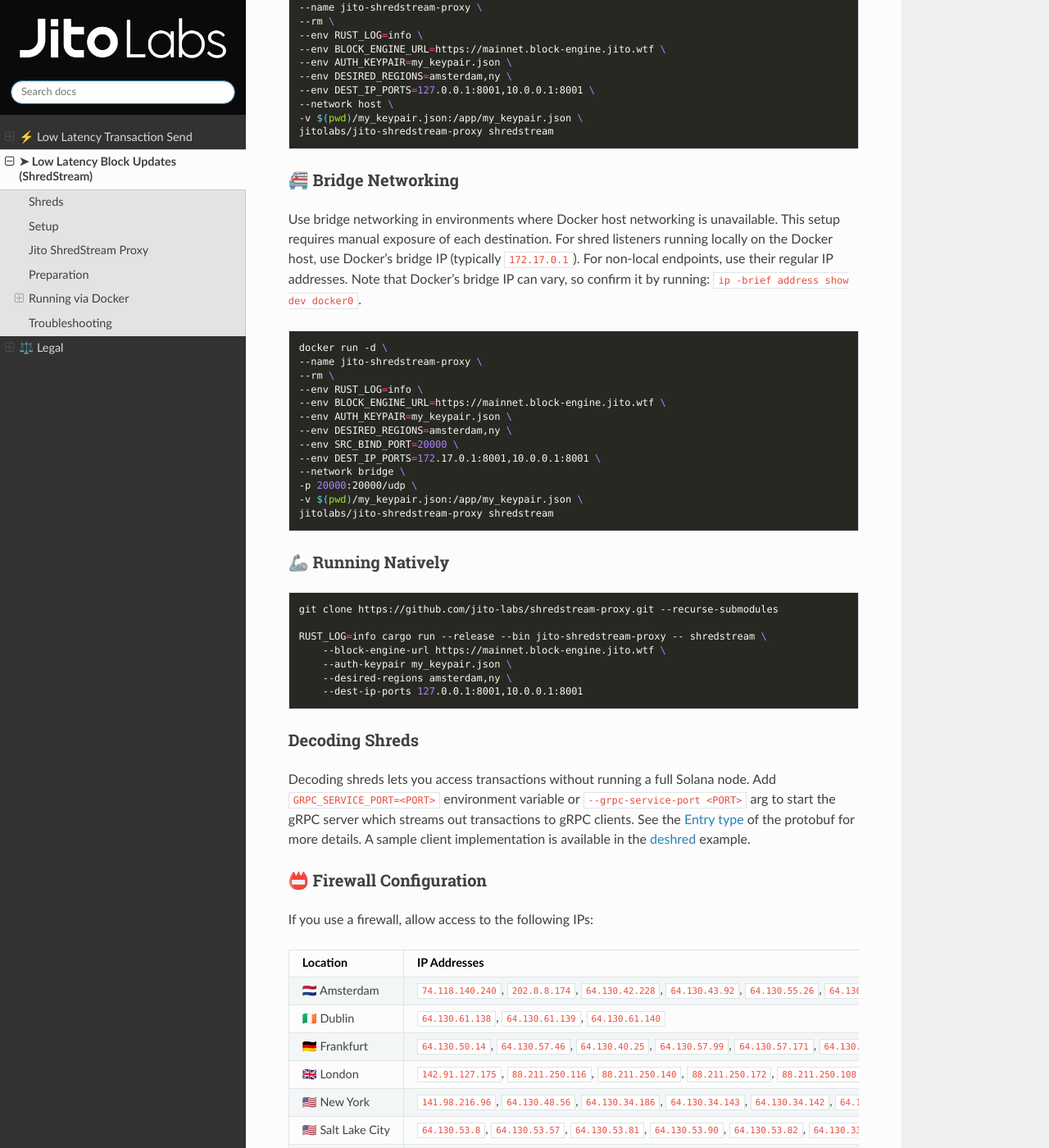
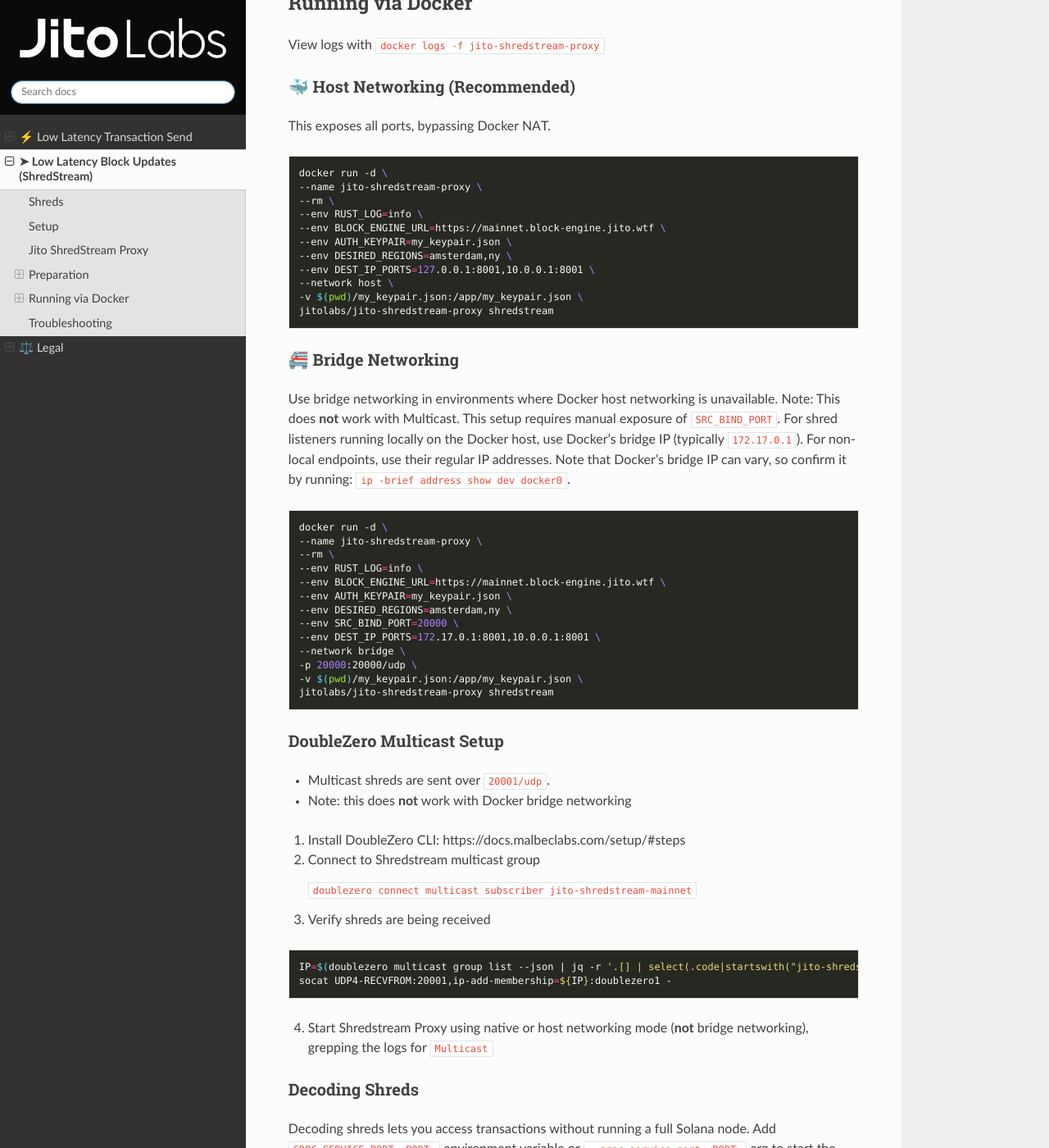
Before and after one commit to jito-labs/jito-docs, a Sphinx documentation site: the page built from docs/source/lowlatencytxnfeed.md, in a window 1280 px wide and 1400 px high, scrolled down 1751 px. Shown: the whole window at 82% size. Built offline with Sphinx 7.4.7 and the Read the Docs theme 3.1.0, drawn with Linux system fonts in a browser that asks for light colours; some of the changed text lies outside the part shown.

Commit message:
Add shredstream multicast docs (#57)

````diff
--- a/docs/source/lowlatencytxnfeed.md
+++ b/docs/source/lowlatencytxnfeed.md
@@ -39,6 +39,19 @@
     - `DESIRED_REGIONS`: Comma-delimited regions you want to receive shreds from, maximum of 2 regions, anything in excess will be ignored. [Same regions as for Block Engine](#api)
     - `DEST_IP_PORTS`: Comma-delimited IP:Port combinations to receive shreds on
     - Note: these examples will receive shreds from `amsterdam` and `ny` regions
+
+
+### 🦾 Running Natively
+
+```bash
+git clone https://github.com/jito-labs/shredstream-proxy.git --recurse-submodules
+
+RUST_LOG=info cargo run --release --bin jito-shredstream-proxy -- shredstream \
+    --block-engine-url https://mainnet.block-engine.jito.wtf \
+    --auth-keypair my_keypair.json \
+    --desired-regions amsterdam,ny \
+    --dest-ip-ports 127.0.0.1:8001,10.0.0.1:8001
+```
 
 ## Running via Docker
 
@@ -64,7 +77,7 @@
 
 ### 🚝 Bridge Networking
 
-Use bridge networking in environments where Docker host networking is unavailable. This setup requires manual exposure of each destination. For shred listeners running locally on the Docker host, use Docker's bridge IP (typically `172.17.0.1`). For non-local endpoints, use their regular IP addresses. Note that Docker's bridge IP can vary, so confirm it by running: `ip -brief address show dev docker0`.
+Use bridge networking in environments where Docker host networking is unavailable. Note: This does **not** work with Multicast. This setup requires manual exposure of `SRC_BIND_PORT`. For shred listeners running locally on the Docker host, use Docker's bridge IP (typically `172.17.0.1`). For non-local endpoints, use their regular IP addresses. Note that Docker's bridge IP can vary, so confirm it by running: `ip -brief address show dev docker0`.
 
 ```bash
 docker run -d \
@@ -82,17 +95,23 @@
 jitolabs/jito-shredstream-proxy shredstream
 ```
 
-### 🦾 Running Natively
 
-```bash
-git clone https://github.com/jito-labs/shredstream-proxy.git --recurse-submodules
+### DoubleZero Multicast Setup
 
-RUST_LOG=info cargo run --release --bin jito-shredstream-proxy -- shredstream \
-    --block-engine-url https://mainnet.block-engine.jito.wtf \
-    --auth-keypair my_keypair.json \
-    --desired-regions amsterdam,ny \
-    --dest-ip-ports 127.0.0.1:8001,10.0.0.1:8001
-```
+- Multicast shreds are sent over `20001/udp`.
+- Note: this does **not** work with Docker bridge networking
+
+1. Install DoubleZero CLI: https://docs.malbeclabs.com/setup/#steps
+2. Connect to Shredstream multicast group
+
+   `doublezero connect multicast subscriber jito-shredstream-mainnet`
+3.  Verify shreds are being received
+
+   ```bash
+   IP=$(doublezero multicast group list --json | jq -r '.[] | select(.code|startswith("jito-shredstream-mainnet")) | .multicast_ip')
+   socat UDP4-RECVFROM:20001,ip-add-membership=${IP}:doublezero1 -
+   ```
+4. Start Shredstream Proxy using native or host networking mode (**not** bridge networking), grepping the logs for `Multicast`
 
 ### Decoding Shreds
 
@@ -105,7 +124,7 @@
 | Location            | IP Addresses                                                                                                                          |
 |---------------------|---------------------------------------------------------------------------------------------------------------------------------------|
 | 🇳🇱 Amsterdam      | `74.118.140.240`, `202.8.8.174`, `64.130.42.228`, `64.130.43.92`, `64.130.55.26`, `64.130.42.227`, `64.130.43.19`, `64.130.55.28`     |
-| 🇮🇪 Dublin         | `64.130.61.138`, `64.130.61.139`, `64.130.61.140`                                                                                   |
+| 🇮🇪 Dublin         | `64.130.61.138`, `64.130.61.139`, `64.130.61.140`                                                                                     |
 | 🇩🇪 Frankfurt      | `64.130.50.14`, `64.130.57.46`, `64.130.40.25`, `64.130.57.99`, `64.130.57.171`, `64.130.40.23`, `64.130.40.22`, `64.130.40.21`       |
 | 🇬🇧 London         | `142.91.127.175`, `88.211.250.116`, `88.211.250.140`, `88.211.250.172`, `88.211.250.108`, `88.211.250.76`, `88.211.251.36`            |
 | 🇺🇸 New York       | `141.98.216.96`, `64.130.48.56`, `64.130.34.186`, `64.130.34.143`, `64.130.34.142`, `64.130.34.189`, `64.130.34.190`, `64.130.34.141` |
````
Also changed, not shown: other parts of docs/source/lowlatencytxnfeed.md (+1 -1 lines).
